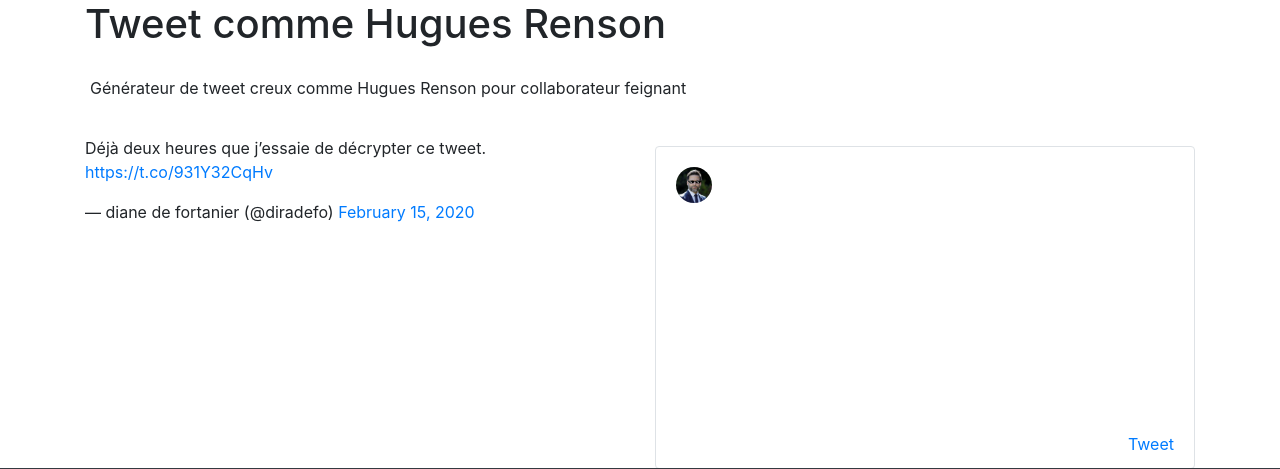
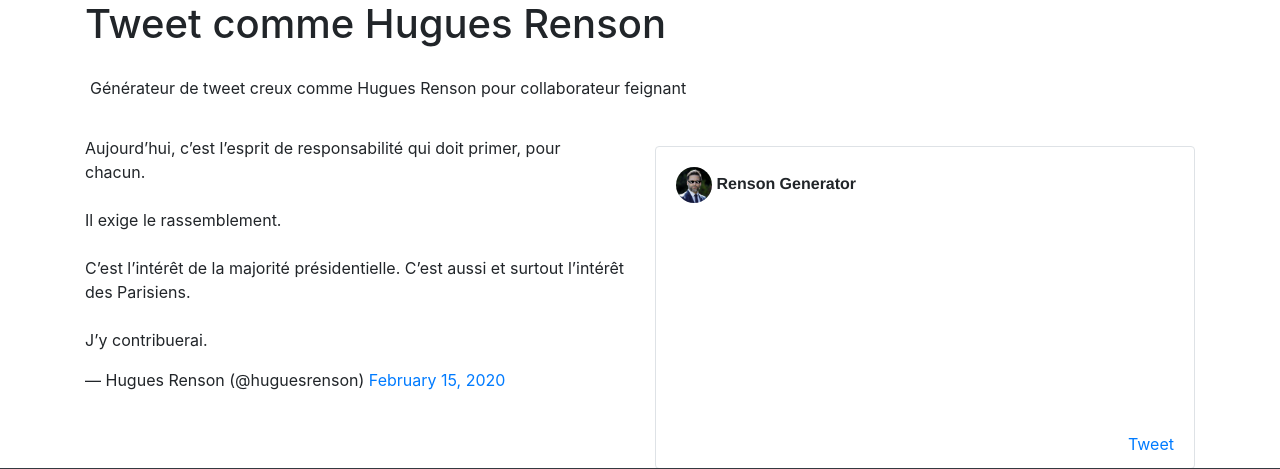
Before and after one commit to stephmnt/tweetrenson, a plain HTML site: page index.html in a window 1280 px wide. Shown: the top 469 px of the page. Drawn offline with nearby package versions, Linux system fonts and the light colour scheme.

Commit message:
finitions

```diff
--- a/index.html
+++ b/index.html
@@ -29,7 +29,7 @@
       <div class="row no-gutters overflow-hidden flex-md-row mb-4 h-md-250 position-relative">
 
 
-<blockquote class="twitter-tweet"><p lang="fr" dir="ltr">Déjà deux heures que j’essaie de décrypter ce tweet. <a href="https://t.co/931Y32CqHv">https://t.co/931Y32CqHv</a></p>&mdash; diane de fortanier (@diradefo) <a href="https://twitter.com/diradefo/status/1228814444886732800?ref_src=twsrc%5Etfw">February 15, 2020</a></blockquote> <script async src="https://platform.twitter.com/widgets.js" charset="utf-8"></script>
+<blockquote class="twitter-tweet"><p lang="fr" dir="ltr">Aujourd’hui, c’est l’esprit de responsabilité qui doit primer, pour chacun.<br><br>Il exige le rassemblement.<br><br>C’est l’intérêt de la majorité présidentielle. C’est aussi et surtout l’intérêt des Parisiens.<br><br>J’y contribuerai.</p>&mdash; Hugues Renson (@huguesrenson) <a href="https://twitter.com/huguesrenson/status/1228779546012418048?ref_src=twsrc%5Etfw">February 15, 2020</a></blockquote>
 
 
 
@@ -39,7 +39,10 @@
       <div class="row no-gutters border rounded overflow-hidden flex-md-row mb-4 h-md-250 position-relative top-10">
 
 	   <div class="fakeTweet">
+	   <div class="fakeTweetHeader">
 	   <img class="fakeAvatar" alt="twitter" src="tweetrenson.png" />
+	   <span class="fakeTweetAuthorName">Renson Generator</span>
+	   </div>
         <p class="tweet"></p>
 			<div class="right"><a href="http://twitter.com/share" class="twitter-share-button" data-text="" data-size="large">Tweet</a></div>
       </div>
--- a/style.css
+++ b/style.css
@@ -38,7 +38,7 @@ p{
 
 .tweet {
     color: rgb(28, 32, 34);
-    font: 16px / 1.4 Helvetica, Roboto, "Segoe UI", Calibri, sans-serif;
+    font: normal normal 16px/1.4 Helvetica,Roboto,"Segoe UI",Calibri,sans-serif;
 	min-height: 200px;
 	margin-top: 13px;
 }
@@ -61,3 +61,4 @@ img.fakeAvatar{width: 36px;border-radius: 50%;}
 .top-10{margin-top:10px;}
 
 .right{float:right;}
+.fakeTweetAuthorName{font-weight: 700;font: normal bold 16px/1.4 Helvetica,Roboto,"Segoe UI",Calibri,sans-serif;}
```
